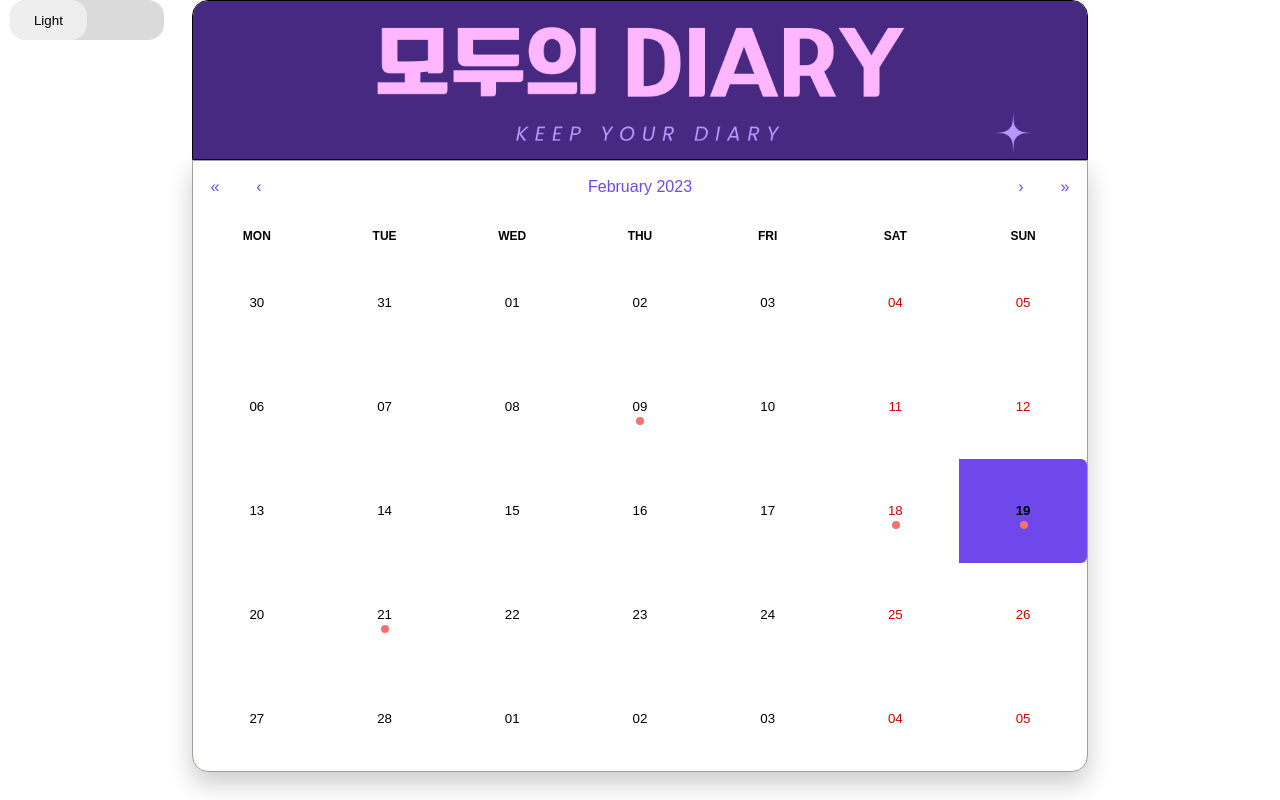
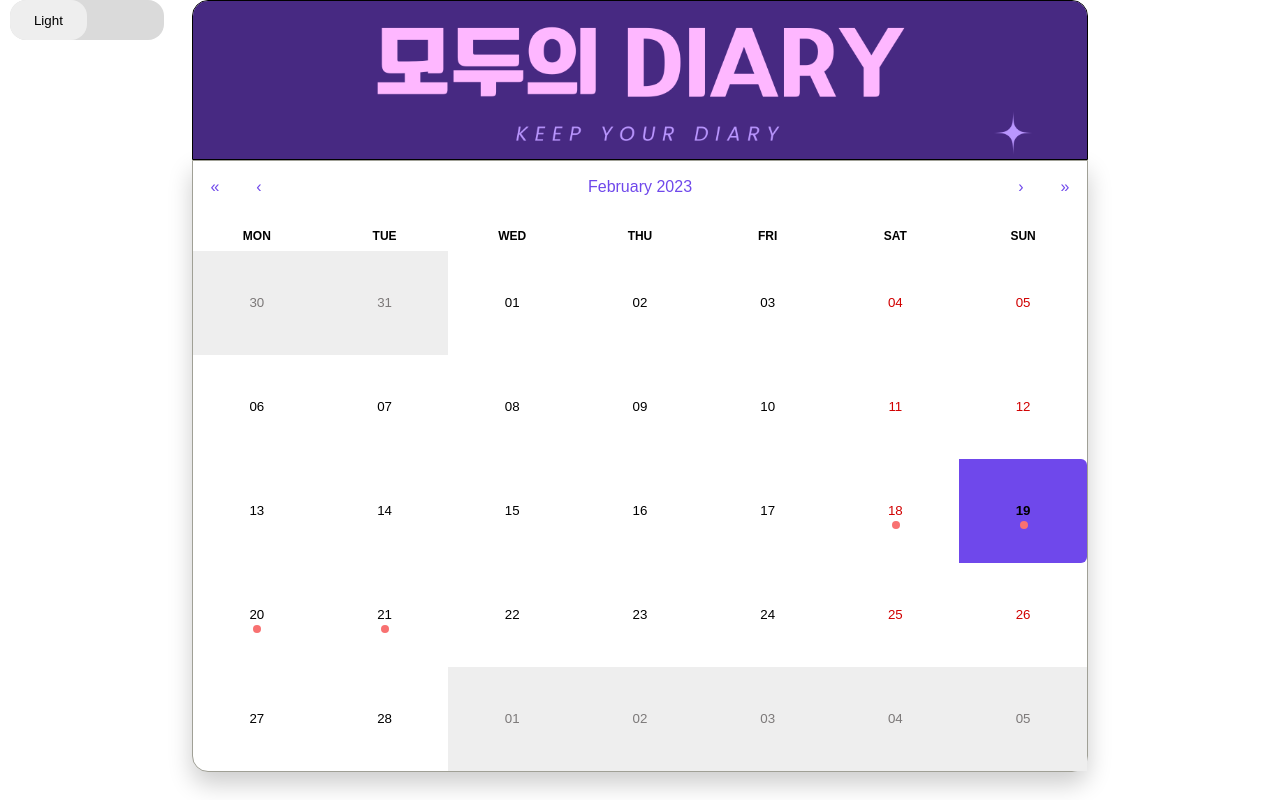
Before and after one commit to Adult96/every_diary, a React (Create React App) app: page / in a window 1280 px wide. Built offline with nearby package versions, Linux system fonts and the light colour scheme; data requests are answered from the project's data file.

Commit message:
clore: vercel배포 셋팅

```diff
--- a/db.json
+++ b/db.json
@@ -19,16 +19,34 @@
       "id": 6
     },
     {
-      "date": "2023-02-09",
-      "title": "3122",
-      "content": "323323",
-      "id": 8
-    },
-    {
       "date": "2023-02-18",
       "title": "44",
       "content": "44",
       "id": 9
+    },
+    {
+      "date": "2023-02-19",
+      "title": "1",
+      "content": "1",
+      "id": 10
+    },
+    {
+      "date": "2023-02-20",
+      "title": "매니저님 순회",
+      "content": "최연서 react 매니저님 순회",
+      "id": 11
+    },
+    {
+      "date": "2023-02-18",
+      "title": "123",
+      "content": "3",
+      "id": 12
+    },
+    {
+      "date": "2023-02-18",
+      "title": "324",
+      "content": "34",
+      "id": 13
     }
   ]
 }
--- a/package.json
+++ b/package.json
@@ -8,6 +8,7 @@
     "@testing-library/react": "^13.0.0",
     "@testing-library/user-event": "^13.2.1",
     "axios": "^1.3.3",
+    "clone": "^2.1.2",
     "cross-env": "^7.0.3",
     "json-server": "^0.17.1",
     "moment": "^2.29.4",
@@ -24,7 +25,8 @@
     "web-vitals": "^2.1.0"
   },
   "scripts": {
-    "start": "react-scripts start",
+    "dev": "NODE_ENV=development node server.js",
+    "start": "NODE_ENV=production node server.js",
     "start:dev": "cross-env NODE_PATH=src react-scripts start",
     "build": "cross-env NODE_PATH=src react-scripts build",
     "test": "react-scripts test --env=jsdom",
--- a/src/App.jsx
+++ b/src/App.jsx
@@ -2,7 +2,7 @@ import { useState } from 'react';
 import { Outlet } from 'react-router-dom';
 
 import styled from 'styled-components';
-import GlobalStyle from './styles/GlobalStyle';
+import GlobalStyle from './styles/globalStyle';
 import { ThemeProvider } from 'styled-components';
 import { darkTheme, lightTheme } from './styles/theme';
 
--- a/src/pages/Calendar.jsx
+++ b/src/pages/Calendar.jsx
@@ -4,7 +4,7 @@ import { useNavigate } from 'react-router-dom';
 
 import Calendar from 'react-calendar';
 import 'react-calendar/dist/Calendar.css';
-import CalendarContainer from '../styles/CalendarStyle';
+import CalendarContainer from '../styles/calendarStyle';
 
 import moment from 'moment';
 import styled from 'styled-components';
@@ -35,6 +35,7 @@ function CalendarPage() {
     navigate(`/diary/${day}`);
   };
 
+  //컴포넌트로 분리 하기
   const show = ({ date, view }) => {
     if (view === 'month') {
       if (mark.find(x => x === moment(date).format('YYYY-MM-DD'))) {
--- a/src/styles/Theme.js
+++ b/src/styles/Theme.js
@@ -11,6 +11,7 @@ const color = {
   dark_blue: '#497da0',
   blue: '#73aace',
   shark_blue: '#413d53',
+  shark_light_blue: '#56516a',
   deep_blue: '#262431',
   yellow: '#fff7d1',
   orange: '#feb546',
@@ -19,6 +20,8 @@ const color = {
   dark_mint: '#25c79a',
   mint: '#54efc3',
   purple: '#6f48eb',
+  light_purple: '#ede8fd',
+  dark_purple: '#4c4956',
   trans: 'transparent',
 };
 
@@ -52,16 +55,18 @@ const light = {
   innerText: 'Light',
   bgBtnColor: color.light_white,
   bgInputColor: color.light_white,
+  calrendarBg: color.light_white,
 };
 
 const dark = {
   bg: color.deep_blue,
-  bgHover: color.ligth_black,
+  bgHover: color.shark_blue,
   text: color.white,
   borderColor: color.light_grey,
   innerText: 'Dark',
   bgBtnColor: color.shark_blue,
   bgInputColor: color.shark_blue,
+  calrendarBg: color.shark_blue,
 };
 
 export const lightTheme = { ...light };
--- a/src/styles/calendarStyle.js
+++ b/src/styles/calendarStyle.js
@@ -10,7 +10,6 @@ const CalendarContainer = styled.div`
     box-shadow: 0 12px 24px rgba(0, 0, 0, 0.2);
     font-family: Arial, Helvetica, sans-serif;
     line-height: 1.125em;
-    /* transition: all 300ms ease-in-out; */
   }
   .react-calendar__navigation button {
     color: #6f48eb;
@@ -42,7 +41,10 @@ const CalendarContainer = styled.div`
   .react-calendar__month-view__days__day--weekend {
     color: #d10000;
   }
-
+  .react-calendar__month-view__days__day--neighboringMonth {
+    color: #7c7979;
+    background-color: ${props => props.theme.calrendarBg};
+  }
   .react-calendar__tile:enabled:hover,
   .react-calendar__tile:enabled:focus {
     background: ${props => props.theme.bgHover};
```
Also changed, not shown: server.js (added, +27 -0 lines), vercel.json (added), 1 other file (tests, documents, lock files or other folders).
